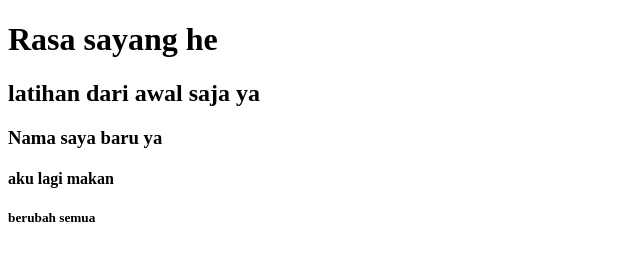
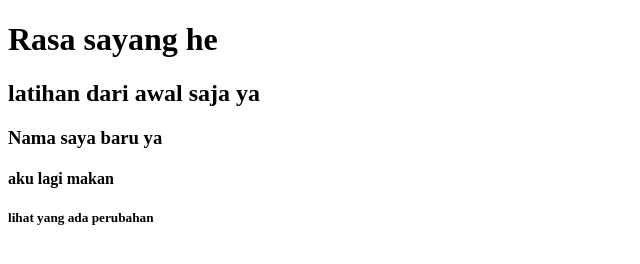
Before and after one commit to iwosiantar/latihan-git, a plain HTML site: page index.html in a window 1280 px wide. Shown: the full height of the page, 0-640 px from the left. Drawn offline with Linux system fonts and the light colour scheme.

Commit message:
lihat ya ada perubahan

```diff
--- a/index.html
+++ b/index.html
@@ -10,6 +10,6 @@
         <h2> latihan dari awal saja ya </h2>
         <h3> Nama saya baru ya </h3>
         <h4> aku lagi makan </h4>
-        <h5> berubah semua </h5>
+        <h5> lihat yang ada perubahan </h5>
   </body>
 </html>
```
